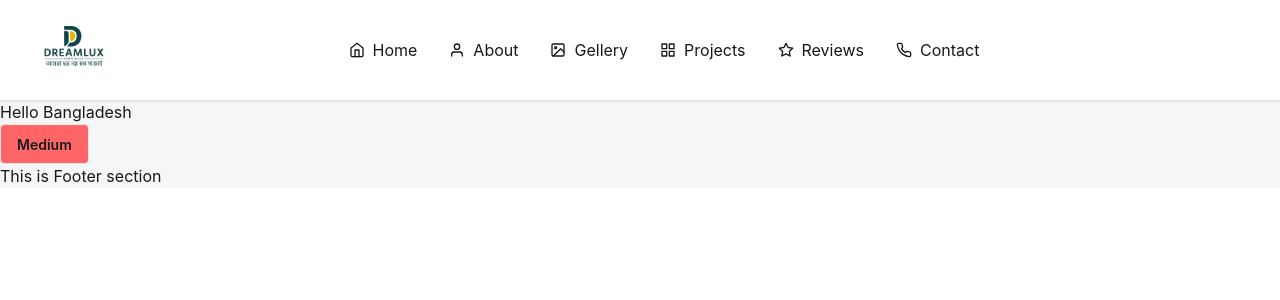
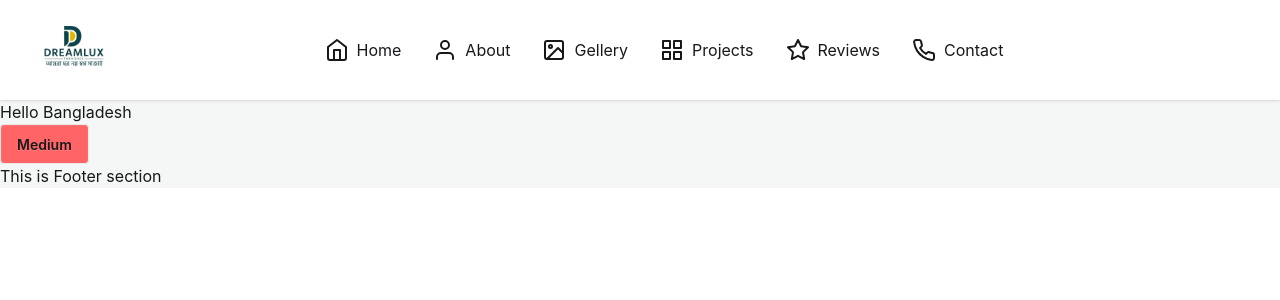
Before and after one commit to 0rakib0/dreamlux-profile, a Next.js app: page / in a window 1280 px wide. Shown: the top 300 px of the page. Built offline with nearby package versions, Linux system fonts and the light colour scheme.

Commit message:
image size increse

```diff
--- a/src/components/shared/Navbar.jsx
+++ b/src/components/shared/Navbar.jsx
@@ -1,6 +1,6 @@
 import React from 'react'
 import { IoHomeOutline } from "react-icons/io5";
-import { FiHome, FiUser, FiImage, FiGrid, FiStar, FiPhone  } from "react-icons/fi";
+import { FiHome, FiUser, FiImage, FiGrid, FiStar, FiPhone } from "react-icons/fi";
 import Image from 'next/image'
 
 function Navbar() {
@@ -40,7 +40,7 @@ function Navbar() {
                 active:bg-[#0E6B66] active:text-white'
                 key={navItem.id}
               >
-                <span className='text-2xl md:text-base lg:group-hover:scale-125 transition-transform duration-300'>
+                <span className='text-2xl lg:group-hover:scale-125 transition-transform duration-300'>
                   {navItem.icon}
                 </span>
 
```
